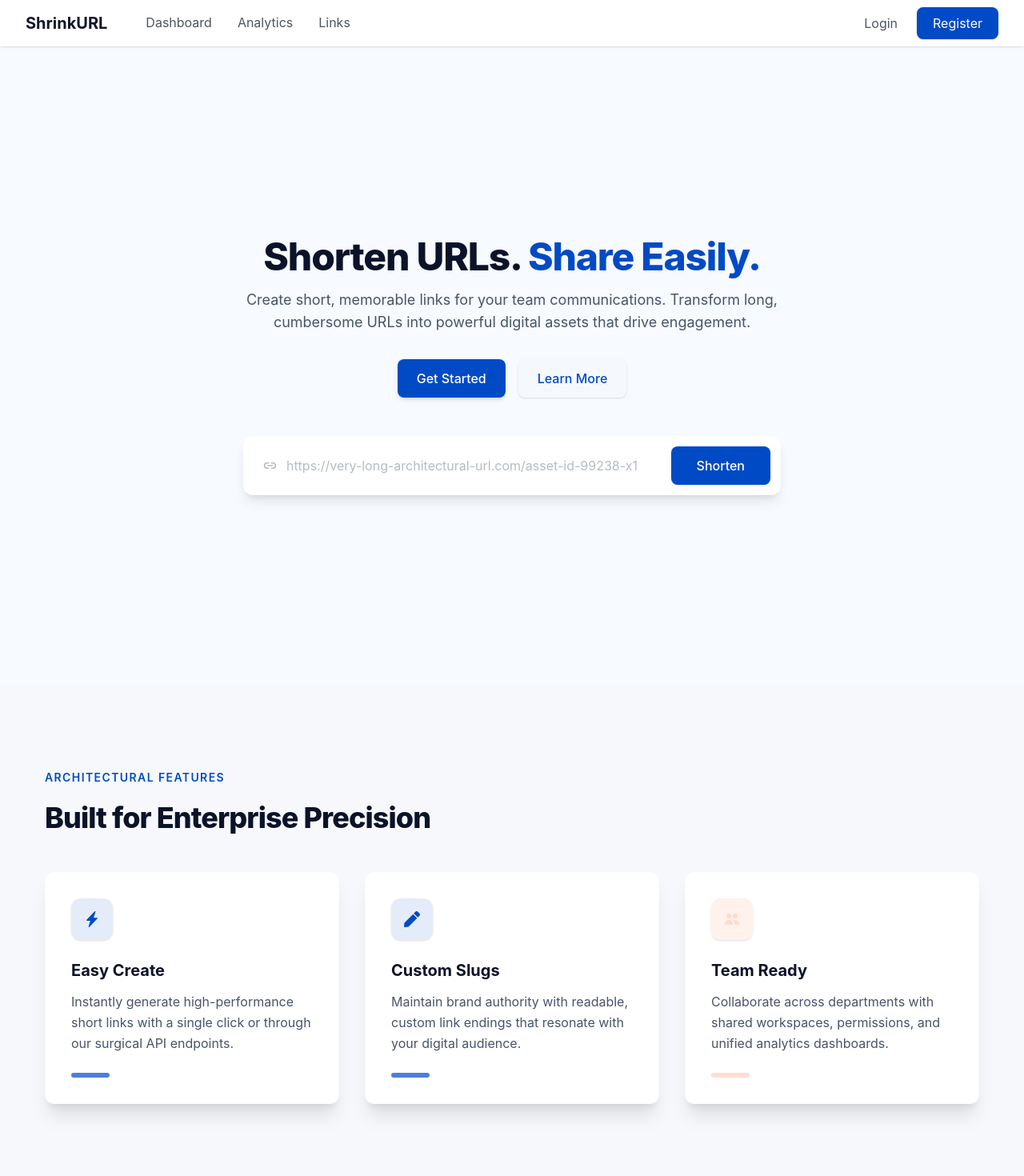
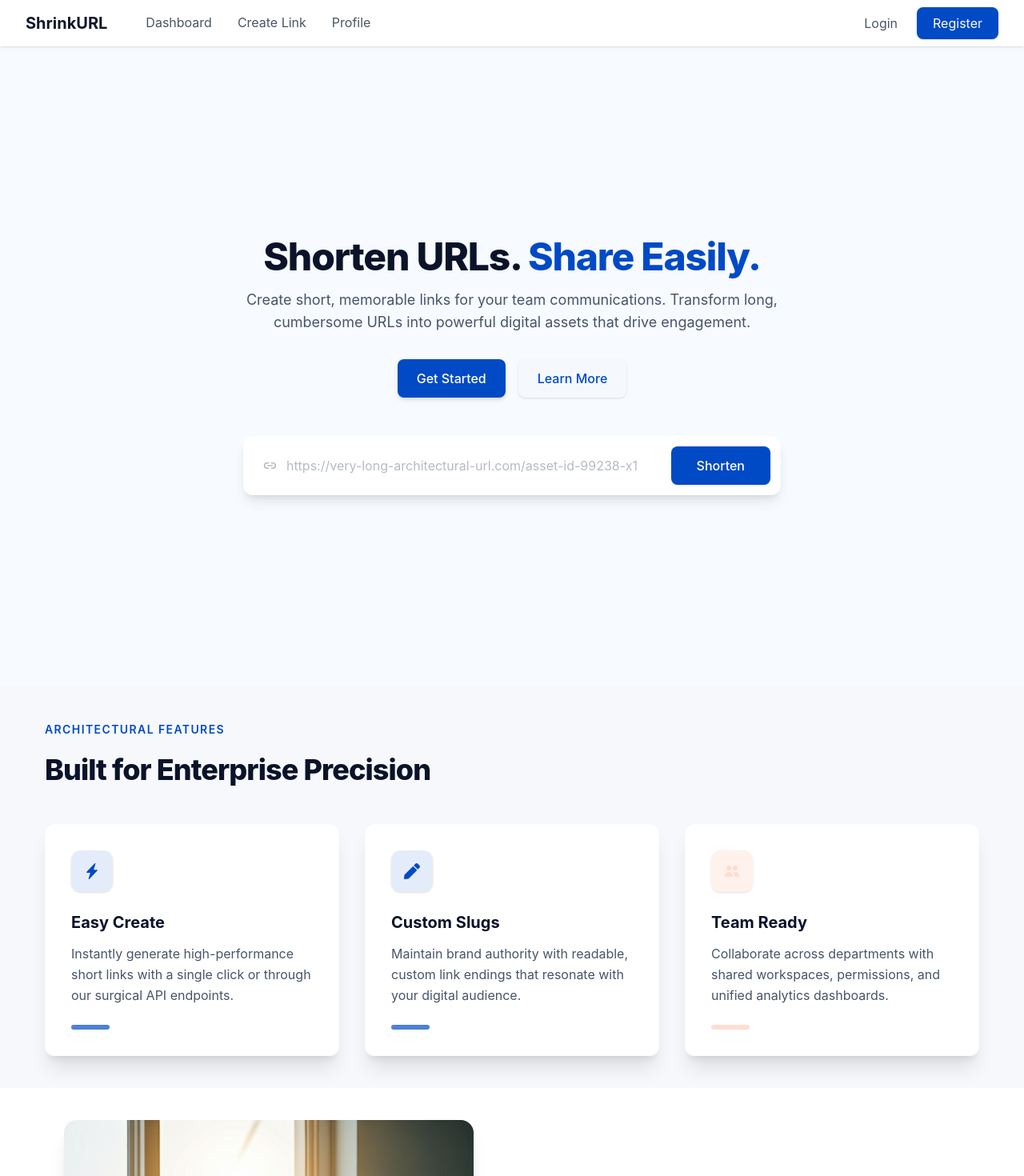
Before and after one commit to alfannurfaiz9/shrink_url_fe, a React (Vite) app: page /home in a window 1280 px wide. Shown: the top 1470 px of the page at 80% size. Built offline with nearby package versions, Linux system fonts and the light colour scheme.

Commit message:
refactor: adjust tailwindcss custom variable

```diff
--- a/src/constants/navLinks.ts
+++ b/src/constants/navLinks.ts
@@ -4,7 +4,7 @@ interface INavLinks {
 }
 
 export const navLinks: INavLinks[] = [
-  { name: "Dashboard", to: "/dashboard" },
-  { name: "Analytics", to: "/analytics" },
-  { name: "Links", to: "/links" },
+  { name: "Dashboard", to: "/user/dashboard" },
+  { name: "Create Link", to: "/user/link" },
+  { name: "Profile", to: "/user/profile" },
 ];
--- a/src/index.css
+++ b/src/index.css
@@ -23,7 +23,7 @@
   }
 
   .section-container {
-    padding: 100px 56px;
+    padding: 40px 56px;
     max-width: 1440px;
     margin: auto;
 
```
